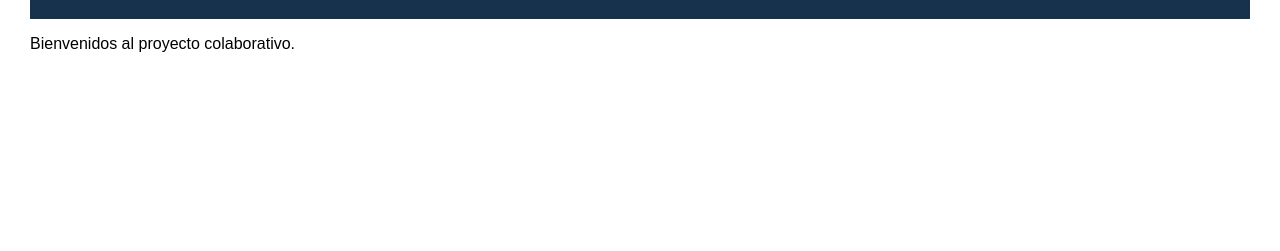
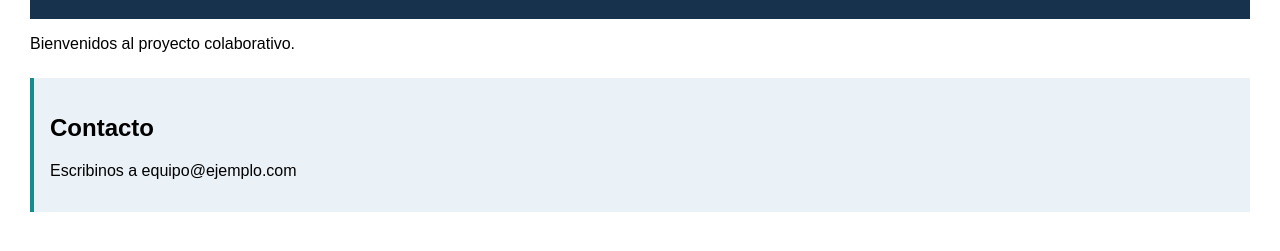
Before and after one commit to elseOG/practica2-equipo-web, a plain HTML site: page index.html in a window 1280 px wide. Shown: the part 127-378 px from the top of the page. Drawn offline with Linux system fonts and the light colour scheme.

Commit message:
Agrega seccion de contacto

```diff
--- a/estilos.css
+++ b/estilos.css
@@ -8,3 +8,9 @@ header {
   color: white;
   padding: 18px;
 }
+#contacto {
+  margin-top: 25px;
+  padding: 16px;
+  background: #EAF2F8;
+  border-left: 4px solid #168C8C;
+}
--- a/index.html
+++ b/index.html
@@ -12,5 +12,10 @@
   <main>
     <p>Bienvenidos al proyecto colaborativo.</p>
   </main>
+  <section id="contacto">
+    <h2>Contacto</h2>
+    <p>Escribinos a equipo@ejemplo.com</p>
+  </section>
+</body>
 </body>
 </html>
```
